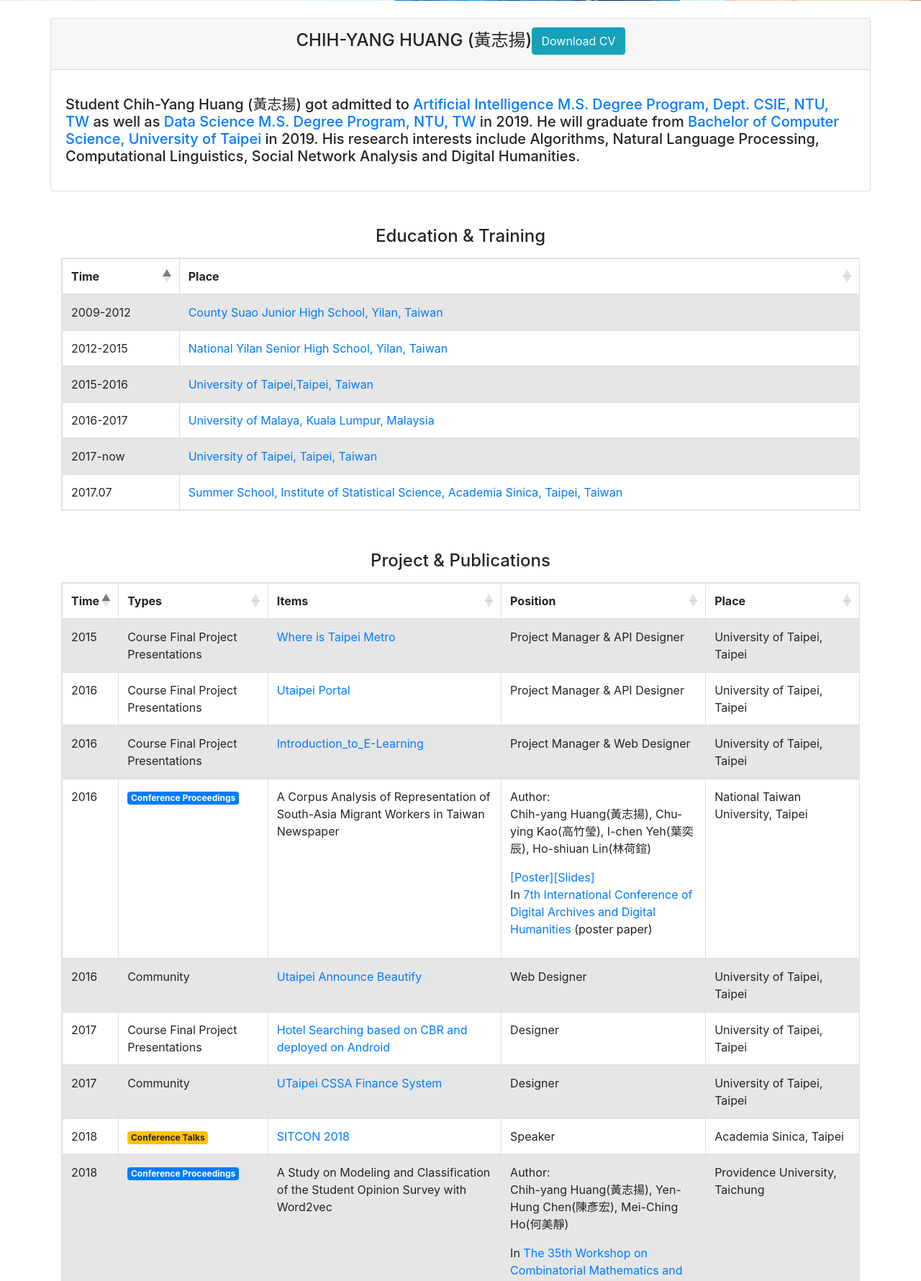
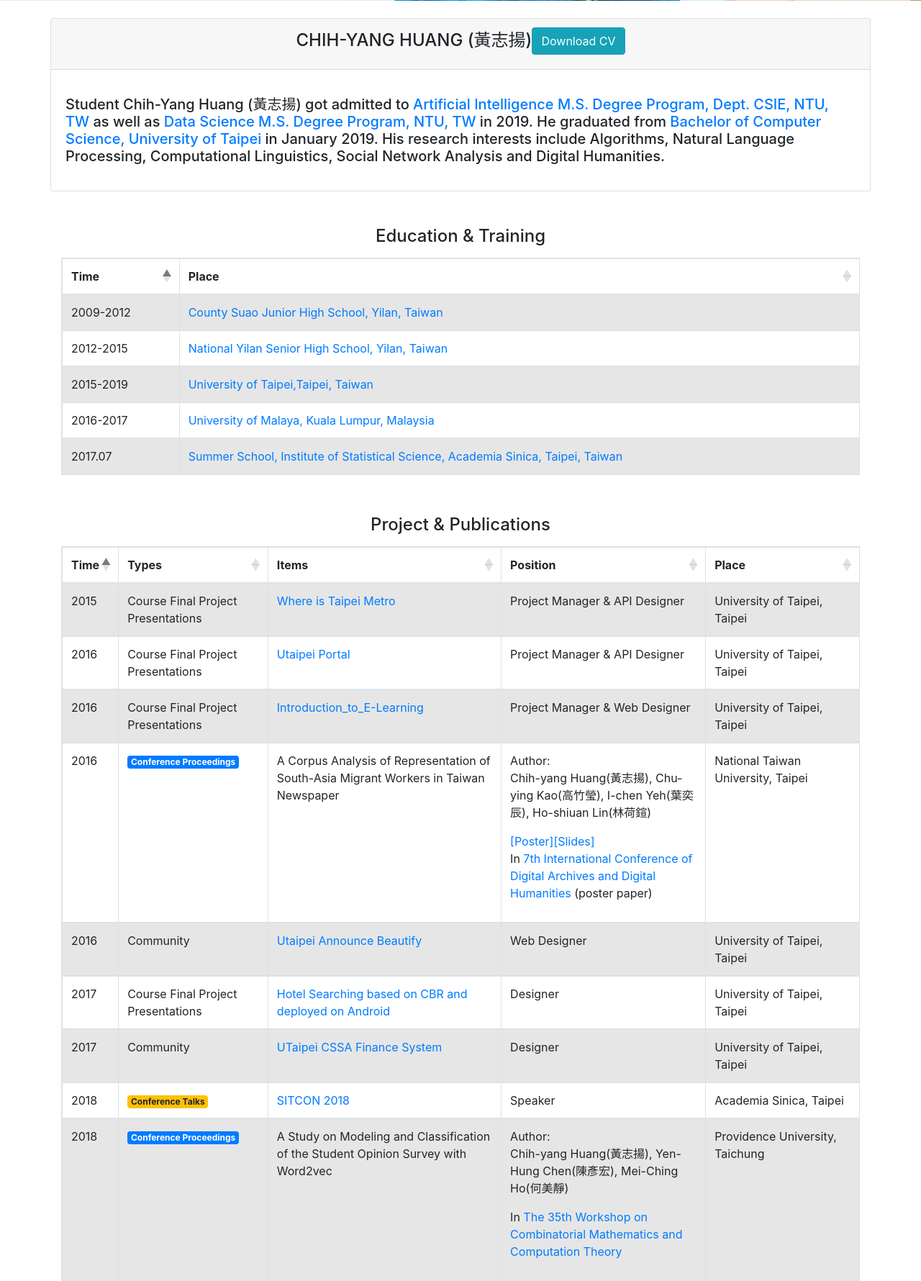
Before and after one commit to hcyuser/Website_Pages, a PHP site: page /index.html in a window 1280 px wide. Shown: the part 695-2475 px from the top of the page at 72% size. Run offline with PHP 8.4, Linux system fonts and the light colour scheme; some libraries are stand-ins or nearby versions.

Commit message:
Update info

```diff
--- a/index.html
+++ b/index.html
@@ -202,7 +202,7 @@
           <p>
             <h5>
     				Student Chih-Yang Huang (黃志揚) got admitted to <a href="https://www.csie.ntu.edu.tw">Artificial Intelligence M.S. Degree Program, Dept. CSIE, NTU, TW</a> as well as <a href="http://ds.ntu.edu.tw">Data Science M.S. Degree Program, NTU, TW</a> in 2019.
-    				He will graduate from <a href="http://cs.utaipei.edu.tw/">Bachelor of Computer Science, University of Taipei</a> in 2019.
+    				He graduated from <a href="http://cs.utaipei.edu.tw/">Bachelor of Computer Science, University of Taipei</a> in January 2019.
             His research interests include  Algorithms, Natural Language Processing, Computational Linguistics, Social Network Analysis and Digital Humanities.
             </h5>
           </p>
@@ -231,10 +231,6 @@
         <td><a href="http://www.ylsh.ilc.edu.tw">National Yilan Senior High School, Yilan, Taiwan</a></td>
       </tr>
       <tr>
-        <td>2015-2016</td>
-        <td><a href="http://www.utaipei.edu.tw">University of Taipei,Taipei, Taiwan</a></td>
-      </tr>
-      <tr>
         <td>2016-2017</td>
         <td><a href="http://www.um.edu.my/">University of Malaya, Kuala Lumpur, Malaysia</a></td>
       </tr>
@@ -243,10 +239,9 @@
         <td><a href="http://www.stat.sinica.edu.tw">Summer School, Institute of Statistical Science, Academia Sinica, Taipei, Taiwan</a></td>
       </tr>
       <tr>
-        <td>2017-now</td>
-        <td><a href="http://www.utaipei.edu.tw">University of Taipei, Taipei, Taiwan</a></td>
+        <td>2015-2019</td>
+        <td><a href="http://www.utaipei.edu.tw">University of Taipei,Taipei, Taiwan</a></td>
       </tr>
-
     </tbody>
   </table>
 </div>
@@ -492,6 +487,7 @@
           <p>Telegram: <a href='https://t.me/hcyuser'>https://t.me/hcyuser</a></p>
           <p>Messenger: <a href='https://m.me/hcyuser'>https://m.me/hcyuser</a></p>
           <p>GitHub: <a href='https://github.com/hcyuser'>https://github.com/hcyuser</a></p>
+          <p>ORCID: <a href='https://orcid.org/0000-0002-4057-2746'>https://orcid.org/0000-0002-4057-2746</a></p>
 
         </div>
 
```
Also changed, not shown: index.php (+4 -8 lines).
